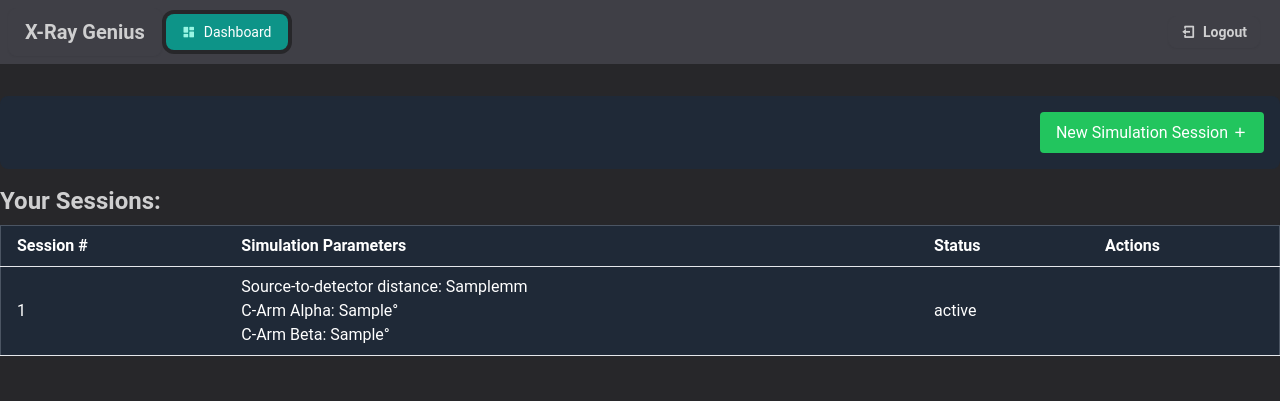
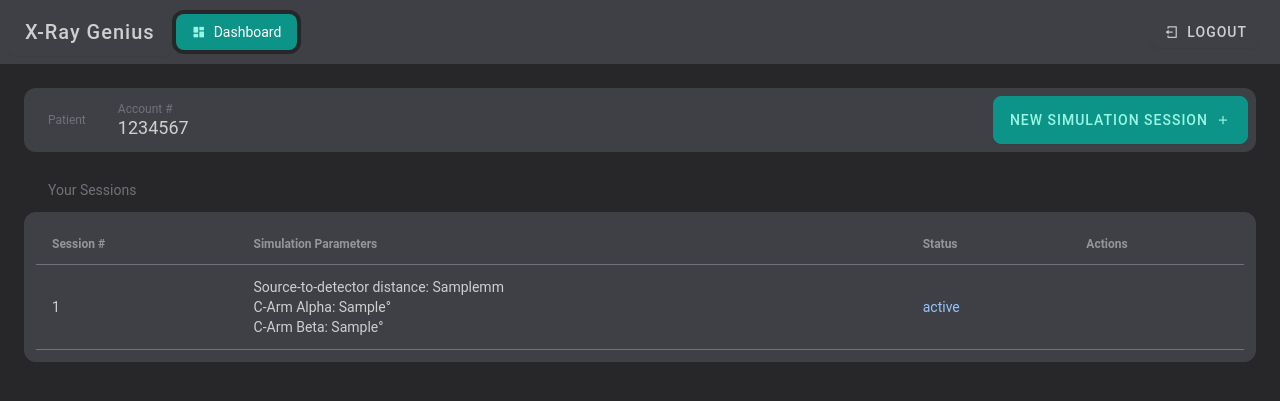
Before and after one commit to KitwareMedical/x-ray-genius, a Django app: template xray_genius/core/templates/dashboard.html in a window 1280 px wide. Shown: the top 401 px of the page. Run offline with Django 4.2, Linux system fonts and the light colour scheme; the template is opened without the code that fills it: most values are stand-ins (such as "Sample title", 1, 10 or a date in 2020); style sheets or scripts are compiled from the project's sources; some libraries are stand-ins or nearby versions.

Commit message:
Add styles for dashboard

```diff
--- a/node-src/styles.pcss
+++ b/node-src/styles.pcss
@@ -1,6 +1,25 @@
 @tailwind base;
 @tailwind components;
 @tailwind utilities;
+
+@layer base {
+    .xrg-patient-info {
+        @apply leading-tight text-lg;
+        small {
+            @apply block text-xs text-base-300;
+        }
+    }
+}
+
+@layer components {
+    .btn {
+        @apply !font-medium tracking-[1px] uppercase;
+    }
+
+    .table :where(thead, tbody) :where(tr:not(:last-child)), .table :where(thead, tbody) :where(tr:first-child:last-child) {
+        @apply border-base-300;
+    }
+}
 
 @layer utilities {
     .menu {
--- a/xray_genius/core/templates/dashboard.html
+++ b/xray_genius/core/templates/dashboard.html
@@ -2,34 +2,43 @@
 
 {% block body %}
 
-  <div class="container mx-auto mt-8">
-    <div
-      class="bg-gray-800 rounded-lg p-4 flex justify-between items-center mb-4"
-    >
-      <div class="text-2xl font-bold">{{ user.username }}</div>
-      <button class="bg-green-500 text-white py-2 px-4 rounded">
-        <a href="{% url 'create-session' %}" class="text-white no-underline">
+  <div class="p-6">
+    <div class="navbar bg-base-200 rounded-xl">
+      <div class="navbar-start px-4 space-x-8">
+        <div class="xrg-patient-info">
+          <small>Patient</small>
+          {{ user.username }}
+        </div>
+        <div class="xrg-patient-info">
+          <small>Account #</small>
+          1234567
+        </div>
+      </div>
+      <div class="navbar-end">
+          <a href="{% url 'create-session' %}" class="btn btn-primary">
             New Simulation Session <i class="ri-add-line"></i>
           </a>
-      </button>
+      </div>
     </div>
 
     {% if sessions %}
-      <h2 class="text-2xl font-bold mb-2">Your Sessions:</h2>
-      <table class="min-w-full bg-gray-800 text-white border border-gray-600">
+    <div class="my-4">
+      <h2 class="text-sm py-3 px-6 text-base-300">Your Sessions</h2>
+      <div class="p-3 bg-base-200 rounded-xl">
+        <table class="table">
           <thead>
             <tr>
-            <th class="py-2 px-4 border-b text-left">Session #</th>
-            <th class="py-2 px-4 border-b text-left">Simulation Parameters</th>
-            <th class="py-2 px-4 border-b text-left">Status</th>
-            <th class="py-2 px-4 border-b text-left">Actions</th>
+              <th>Session #</th>
+              <th>Simulation Parameters</th>
+              <th>Status</th>
+              <th>Actions</th>
             </tr>
           </thead>
           <tbody>
             {% for session in sessions %}
               <tr>
-              <td class="py-2 px-4 border-b">{{ session.id }}</td>
-              <td class="py-2 px-4 border-b">
+                <td>{{ session.id }}</td>
+                <td>
                   {% if session.parameters %}
                     Source-to-detector distance: {{ session.parameters.source_to_detector_distance }}mm<br />
                     C-Arm Alpha: {{ session.parameters.carm_alpha }}&deg;<br />
@@ -38,10 +47,39 @@
                     N/A
                   {% endif %}
                 </td>
-              <td class="py-2 px-4 border-b">{{ session.get_status_display }}</td>
-              <td class="py-2 px-4 border-b">
+                <td><span class="text-info">{{ session.get_status_display }}</span></td>
+                <td>
                   {% if session.status == SessionStatus.PROCESSED %}
-                  {% include "snippets/output_images_modal.html" with session=session %}
+                    <button class="bg-primary text-white py-1 px-2 rounded mr-2" onclick="my_modal_{{ forloop.counter }}.showModal()">View Batch Results <i class="ri-side-bar-line"></i></button>
+                    <dialog id="my_modal_{{ forloop.counter }}" class="modal">
+                      <div class="modal-box max-w-screen-xl mx-auto">
+                        <div class="grid grid-cols-5 gap-4">
+                          {% for img in session.output_images.all %}
+                            <div class="card bg-base-100 shadow-xl text-sm ma-5">
+                              <figure>
+                                <img src="{{ img.thumbnail.url }}" />
+                              </figure>
+                              <div class="card-body">
+                                <p class="text-xs">Source-detector distance: XX</p>
+                                <p class="text-xs">C-Arm Alpha: XX&deg;</p>
+                                <p class="text-xs">C-Arm Beta: XX&deg;</p>
+                                <a href="{{ img.image.url }}">
+                                  <button class="bg-primary text-white py-1 px-2 rounded mr-2">
+                                    Visualize <i class="ri-eye-line"></i>
+                                  </button>
+                                </a>
+                              </div>
+                            </div>
+                          {% endfor %}
+                        </div>
+                        <div class="modal-action">
+                          <form method="dialog">
+                            <button class="btn">Close</button>
+                          </form>
+                        </div>
+                      </div>
+                    </dialog>
+
                     <button class="bg-primary text-white py-1 px-2 rounded mr-2">
                       Export <i class="ri-download-line"></i>
                     </button>
@@ -49,23 +87,35 @@
                       Clone <i class="ri-add-line"></i>
                     </button>
                   {% elif session.status == SessionStatus.NOT_STARTED %}
+                    {% if session.parameters %}
                       <form
                         action="{% url 'initiate-batch-run' session.pk %}"
                         method="post"
                       >
                         {% csrf_token %}
-                    <button class="bg-green-500 text-white py-1 px-2 rounded mr-2">
+                        <button class="btn btn-xs btn-primary">
                           Run <i class="ri-play-line"></i>
                         </button>
                       </form>
+                    {% else %}
+                      <a href="{% url 'viewer' session.pk %}?urls={{ session.input_scan.file.url|urlencode }}">
+                        <button class="btn btn-xs btn-error">
+                          Set Batch Parameters <i class="ri-dropdown-list"></i>
+                        </button>
+                      </a>
+                    {% endif %}
                   {% endif %}
                 </td>
               </tr>
             {% endfor %}
           </tbody>
         </table>
+      </div>
+    </div>
     {% else %}
+    <div class="my-6">
       <p class="text-lg">No sessions found.</p>
+    </div>
     {% endif %}
   </div>
 
```
Lines whose indentation alone changed are shown as unchanged.
